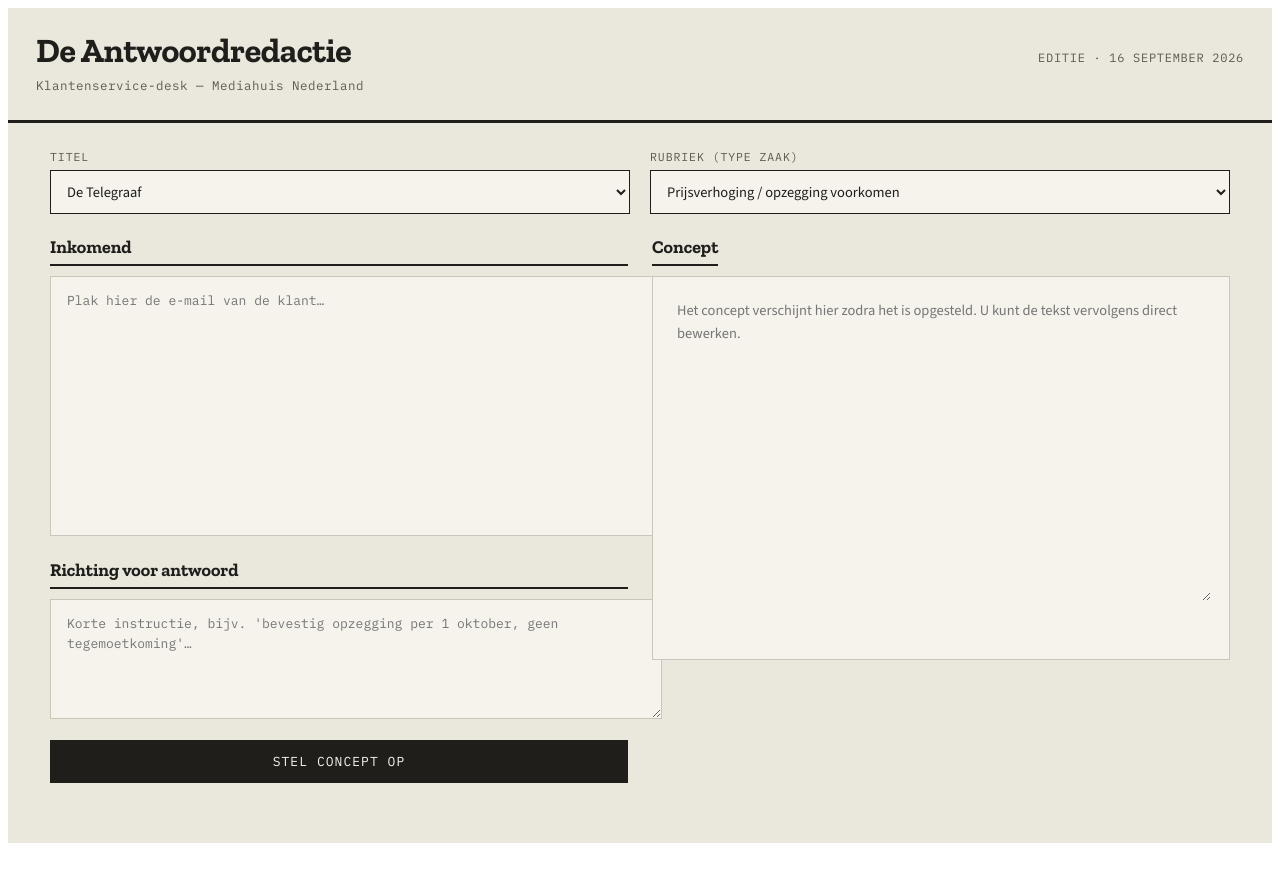
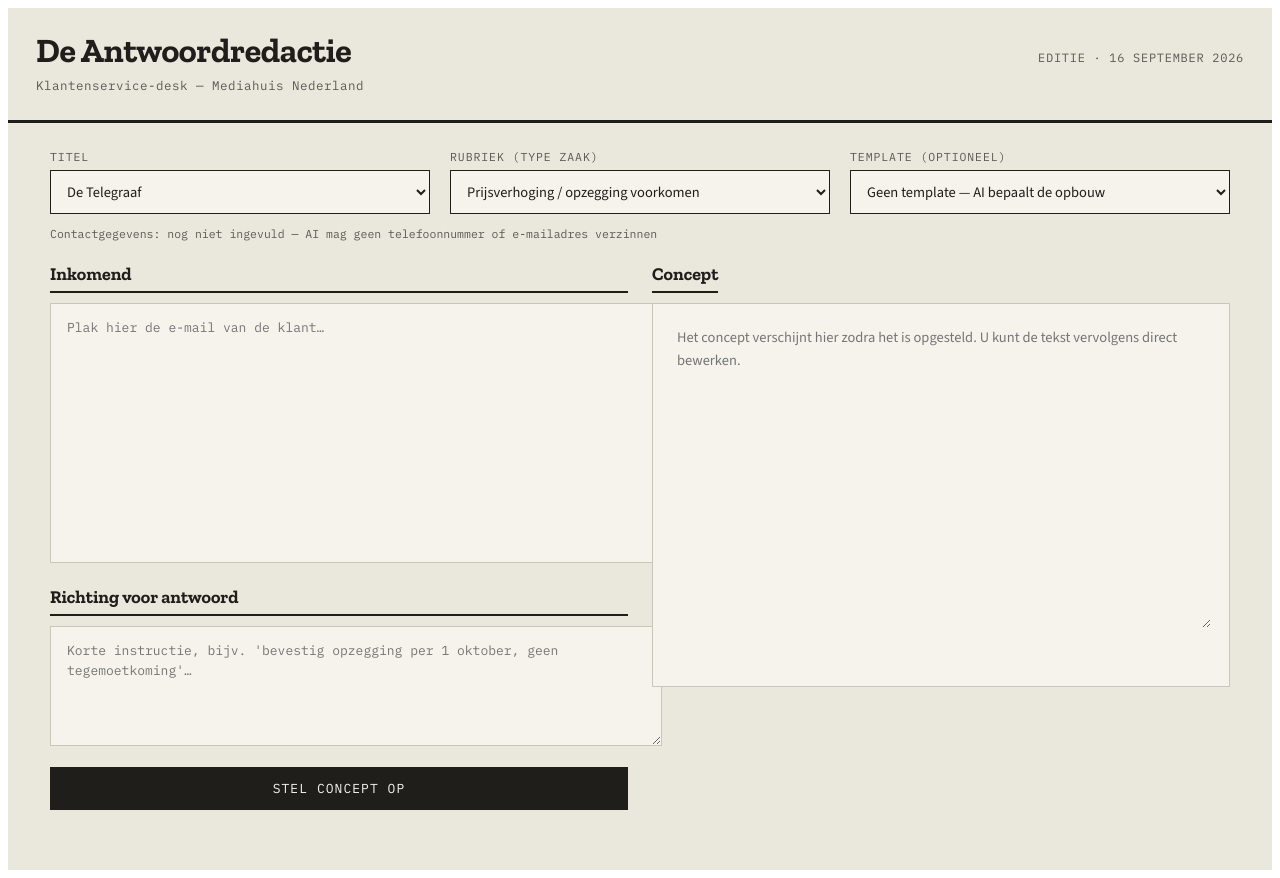
Before and after one commit to Fizzl13/AI-CustomerServiceEmailApp, a React (Vite) app: page / in a window 1280 px wide. Before the commit the page ends 851 px from the top, so only its background shows below. Built offline with nearby package versions, Linux system fonts and the light colour scheme.

Commit message:
Add files via upload

```diff
--- a/src/MediahuisDesk.jsx
+++ b/src/MediahuisDesk.jsx
@@ -1,67 +1,8 @@
 import React, { useState, useMemo } from "react";
+import { CUSTOMER_SERVICE_DATA, getPublicationData, getCaseType, getTemplatesForCase } from "./customerServiceData";
 
-const PUBLICATIONS = [
-  "De Telegraaf",
-  "Noordhollands Dagblad",
-  "Gooi- en Eemlander",
-  "Leidsch Dagblad",
-  "Privé",
-  "Vrouw",
-  "Autovisie",
-];
-
-const CASE_TYPES = [
-  {
-    id: "retentie",
-    label: "Prijsverhoging / opzegging voorkomen",
-    tone: "Warm en oplossingsgericht. Bied begrip voor de klacht en leg de aanhoudingsactie of tegemoetkoming uit.",
-    hint: "Verwijs naar het aanhoudingsteam: 088 - 824 8242, werkdagen 08:00–17:00.",
-  },
-  {
-    id: "opzegging",
-    label: "Opzegging bevestigen / datum corrigeren",
-    tone: "Zakelijk, kort en duidelijk. Bevestig de einddatum expliciet.",
-    hint: "",
-  },
-  {
-    id: "bezorging",
-    label: "Bezorgklacht / compensatie",
-    tone: "Verontschuldigend maar niet onderdanig. Benoem concrete vervolgstap richting de bezorger of het depot.",
-    hint: "",
-  },
-  {
-    id: "incasso",
-    label: "Incasso / betalingsgeschil",
-    tone: "Zakelijk-neutraal en feitelijk. Vermijd schuldtoewijzing; verwijs waar nodig door naar het incassobureau.",
-    hint: "",
-  },
-  {
-    id: "digitaal",
-    label: "Digitale toegang (login / app)",
-    tone: "Praktisch en stapsgewijs, geen overbodige stappen die de klant al heeft geprobeerd.",
-    hint: "",
-  },
-  {
-    id: "factuur",
-    label: "Factuur / betaalvraag",
-    tone: "Feitelijk en behulpzaam.",
-    hint: "",
-  },
-  {
-    id: "account",
-    label: "Adreswijziging / accountgegevens",
-    tone: "Kort, bevestigend, geen overbodige uitleg.",
-    hint: "",
-  },
-  {
-    id: "gevoelig",
-    label: "Overlijden / bewindvoerder",
-    tone: "Zeer zorgvuldig, invoelend en rustig. Geen commerciële toon, geen haast.",
-    hint: "",
-  },
-];
-
-const NHD_NUMBER = "088 - 824 11 11";
+const PUBLICATIONS = Object.keys(CUSTOMER_SERVICE_DATA.publications);
+const CASE_TYPES = CUSTOMER_SERVICE_DATA.caseTypes;
 
 // Kernbepalingen uit de Algemene Abonnementsvoorwaarden Mediahuis Nederland
 // (per 2 februari 2026). Dit is geen volledige juridische tekst, maar een
@@ -85,6 +26,7 @@ REGELS VOOR HET CONCEPT:
 export default function MediahuisDesk() {
   const [publication, setPublication] = useState(PUBLICATIONS[0]);
   const [caseType, setCaseType] = useState(CASE_TYPES[0].id);
+  const [templateId, setTemplateId] = useState("");
   const [incoming, setIncoming] = useState("");
   const [instruction, setInstruction] = useState("");
   const [draft, setDraft] = useState("");
@@ -93,10 +35,14 @@ export default function MediahuisDesk() {
   const [copied, setCopied] = useState(false);
   const [stampVisible, setStampVisible] = useState(false);
 
-  const activeCase = useMemo(
-    () => CASE_TYPES.find((c) => c.id === caseType),
-    [caseType]
+  const activeCase = useMemo(() => getCaseType(caseType), [caseType]);
+  const availableTemplates = useMemo(() => getTemplatesForCase(caseType), [caseType]);
+  const activeTemplate = useMemo(
+    () => availableTemplates.find((template) => template.id === templateId),
+    [availableTemplates, templateId]
   );
+  const publicationData = useMemo(() => getPublicationData(publication), [publication]);
+
 
   const today = useMemo(
     () =>
@@ -119,17 +65,27 @@ export default function MediahuisDesk() {
     setDraft("");
     setCopied(false);
 
-    const numberContext =
-      caseType === "retentie"
-        ? "Vermeld indien passend het aanhoudingsteam: 088 - 824 8242, werkdagen 08:00–17:00."
-        : publication === "Noordhollands Dagblad" && caseType === "digitaal"
-        ? `Vermeld indien passend de klantenservice van Noordhollands Dagblad: ${NHD_NUMBER}, werkdagen 08:00–17:00.`
-        : "";
+    const contactEntries = Object.entries(publicationData.contact || {}).filter(([, value]) => String(value || "").trim());
+    const contactContext = contactEntries.length
+      ? contactEntries.map(([key, value]) => `${key}: ${value}`).join("\n")
+      : "Geen gecontroleerde contactgegevens beschikbaar voor deze titel.";
+
+    const templateContext = activeTemplate
+      ? `Geselecteerde template: ${activeTemplate.label}\nTemplate-instructie: ${activeTemplate.text}`
+      : "Geen specifieke template geselecteerd. Gebruik de rubriek en medewerkerinstructie.";
 
     const systemPrompt = `Je bent een ervaren klantenservicemedewerker bij Mediahuis Nederland en schrijft namens ${publication}.
 Schrijf uitsluitend in het Nederlands, in correct en professioneel 'u'-Nederlands.
 Toon/aanpak voor dit gevalstype: ${activeCase.tone}
-${numberContext}
+GEVERIFIEERDE CONTACTGEGEVENS VOOR DEZE TITEL:
+${contactContext}
+
+${templateContext}
+
+DATAREGELS:
+- Gebruik uitsluitend contactgegevens die hierboven expliciet als gecontroleerd brongegeven zijn meegegeven.
+- Als een telefoonnummer, e-mailadres, website of openingstijd ontbreekt, verzin of raad het nooit. Laat het weg of vraag de medewerker om het juiste gegeven toe te voegen.
+- Gebruik geen contactgegevens uit je algemene kennis.
 
 ${LEGAL_FRAMEWORK}
 
@@ -241,7 +197,7 @@ Schrijf een volledige, verzendklare e-mail: aanhef, body, passende afsluiting en
         <div
           style={{
             display: "grid",
-            gridTemplateColumns: "1fr 1fr",
+            gridTemplateColumns: "repeat(3, minmax(0, 1fr))",
             gap: 20,
             marginBottom: 22,
           }}
@@ -262,7 +218,7 @@ Schrijf een volledige, verzendklare e-mail: aanhef, body, passende afsluiting en
           <Field label="Rubriek (type zaak)">
             <select
               value={caseType}
-              onChange={(e) => setCaseType(e.target.value)}
+              onChange={(e) => { setCaseType(e.target.value); setTemplateId(""); }}
               style={selectStyle}
             >
               {CASE_TYPES.map((c) => (
@@ -272,6 +228,33 @@ Schrijf een volledige, verzendklare e-mail: aanhef, body, passende afsluiting en
               ))}
             </select>
           </Field>
+          <Field label="Template (optioneel)">
+            <select
+              value={templateId}
+              onChange={(e) => setTemplateId(e.target.value)}
+              style={selectStyle}
+            >
+              <option value="">Geen template — AI bepaalt de opbouw</option>
+              {availableTemplates.map((template) => (
+                <option key={template.id} value={template.id}>
+                  {template.label}
+                </option>
+              ))}
+            </select>
+          </Field>
+          <div
+            style={{
+              gridColumn: "1 / -1",
+              fontFamily: "'IBM Plex Mono', monospace",
+              fontSize: 11.5,
+              color: "#5B5A54",
+              marginTop: -8,
+            }}
+          >
+            Contactgegevens: {Object.values(publicationData.contact || {}).some((value) => String(value || "").trim())
+              ? "gecontroleerde gegevens beschikbaar voor deze titel"
+              : "nog niet ingevuld — AI mag geen telefoonnummer of e-mailadres verzinnen"}
+          </div>
         </div>
 
         {/* Two-column spread */}
--- /dev/null
+++ b/src/customerServiceData.js
@@ -0,0 +1,127 @@
+// Centrale brondata voor De Antwoordredactie.
+// Voeg hier later telefoonnummers, e-mailadressen en eigen templates toe.
+// Belangrijk: laat een veld leeg als de waarde nog niet gecontroleerd is.
+
+export const CUSTOMER_SERVICE_DATA = {
+  publications: {
+    "De Telegraaf": {
+      contact: {
+        phone: "",
+        email: "",
+        website: "",
+        hours: "",
+      },
+    },
+    "Noordhollands Dagblad": {
+      contact: {
+        phone: "",
+        email: "",
+        website: "",
+        hours: "",
+      },
+    },
+    "Gooi- en Eemlander": {
+      contact: { phone: "", email: "", website: "", hours: "" },
+    },
+    "Leidsch Dagblad": {
+      contact: { phone: "", email: "", website: "", hours: "" },
+    },
+    "Privé": {
+      contact: { phone: "", email: "", website: "", hours: "" },
+    },
+    "Vrouw": {
+      contact: { phone: "", email: "", website: "", hours: "" },
+    },
+    "Autovisie": {
+      contact: { phone: "", email: "", website: "", hours: "" },
+    },
+  },
+
+  caseTypes: [
+    {
+      id: "retentie",
+      label: "Prijsverhoging / opzegging voorkomen",
+      tone: "Warm en oplossingsgericht. Bied begrip voor de klacht en leg de aanhoudingsactie of tegemoetkoming uit.",
+    },
+    {
+      id: "opzegging",
+      label: "Opzegging bevestigen / datum corrigeren",
+      tone: "Zakelijk, kort en duidelijk. Bevestig de einddatum expliciet als die uit de beschikbare informatie volgt.",
+    },
+    {
+      id: "bezorging",
+      label: "Bezorgklacht / compensatie",
+      tone: "Verontschuldigend maar niet onderdanig. Benoem concrete vervolgstappen alleen als die uit de brondata of instructie volgen.",
+    },
+    {
+      id: "incasso",
+      label: "Incasso / betalingsgeschil",
+      tone: "Zakelijk-neutraal en feitelijk. Vermijd schuldtoewijzing; verwijs waar nodig door.",
+    },
+    {
+      id: "digitaal",
+      label: "Digitale toegang (login / app)",
+      tone: "Praktisch en stapsgewijs, zonder overbodige stappen.",
+    },
+    {
+      id: "factuur",
+      label: "Factuur / betaalvraag",
+      tone: "Feitelijk en behulpzaam.",
+    },
+    {
+      id: "account",
+      label: "Adreswijziging / accountgegevens",
+      tone: "Kort, bevestigend, zonder overbodige uitleg.",
+    },
+    {
+      id: "gevoelig",
+      label: "Overlijden / bewindvoerder",
+      tone: "Zeer zorgvuldig, invoelend en rustig. Geen commerciële toon, geen haast.",
+    },
+  ],
+
+  templates: [
+    {
+      id: "opzegging-ontvangen",
+      caseType: "opzegging",
+      label: "Opzegging ontvangen",
+      text: `Bevestig dat het verzoek tot opzegging is ontvangen. Vermeld alleen een einddatum als die uit de inkomende brief, medewerkerinstructie of het juridische kader volgt. Gebruik de vaste contactgegevens van de gekozen titel alleen wanneer deze zijn ingevuld in customerServiceData.js.`,
+    },
+    {
+      id: "opzegging-gegevens-nodig",
+      caseType: "opzegging",
+      label: "Opzegging — aanvullende gegevens nodig",
+      text: `Leg kort uit welke aanvullende gegevens nodig zijn om de opzegging te verwerken. Noem geen specifiek gegeven als dat niet uit de brief of instructie blijkt. Gebruik uitsluitend gecontroleerde contactgegevens uit customerServiceData.js.`,
+    },
+    {
+      id: "bezorging-klacht",
+      caseType: "bezorging",
+      label: "Bezorgklacht — ontvangst bevestigen",
+      text: `Erken de klacht, toon begrip en beschrijf de vervolgstap. Bied alleen een tegemoetkoming aan als de medewerkerinstructie of brondata dat expliciet toestaat.`,
+    },
+    {
+      id: "factuur-vraag",
+      caseType: "factuur",
+      label: "Factuur / betaalvraag",
+      text: `Beantwoord de betaalvraag feitelijk. Verzin geen bedragen, betaaldata of voorwaarden. Vraag om aanvullende informatie als die nodig is.`,
+    },
+    {
+      id: "digitaal-toegang",
+      caseType: "digitaal",
+      label: "Digitale toegang — stappen",
+      text: `Geef alleen praktische stappen die passen bij de vraag. Vermijd stappen die de klant al aantoonbaar heeft uitgevoerd. Gebruik alleen gecontroleerde contactgegevens.`,
+    },
+  ],
+};
+
+export function getPublicationData(publication) {
+  return CUSTOMER_SERVICE_DATA.publications[publication] || { contact: {} };
+}
+
+export function getCaseType(caseTypeId) {
+  return CUSTOMER_SERVICE_DATA.caseTypes.find((item) => item.id === caseTypeId);
+}
+
+export function getTemplatesForCase(caseTypeId) {
+  return CUSTOMER_SERVICE_DATA.templates.filter((item) => item.caseType === caseTypeId);
+}
```
Also changed, not shown: 1 other file (tests, documents, lock files or other folders).
